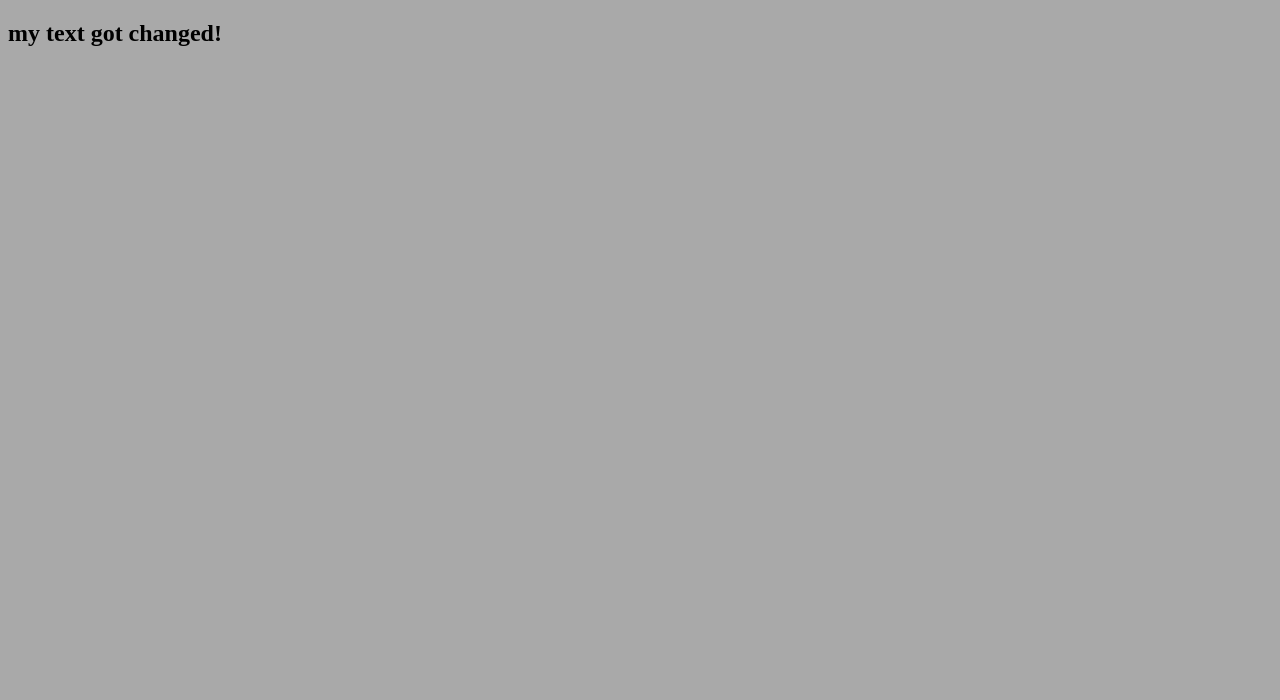
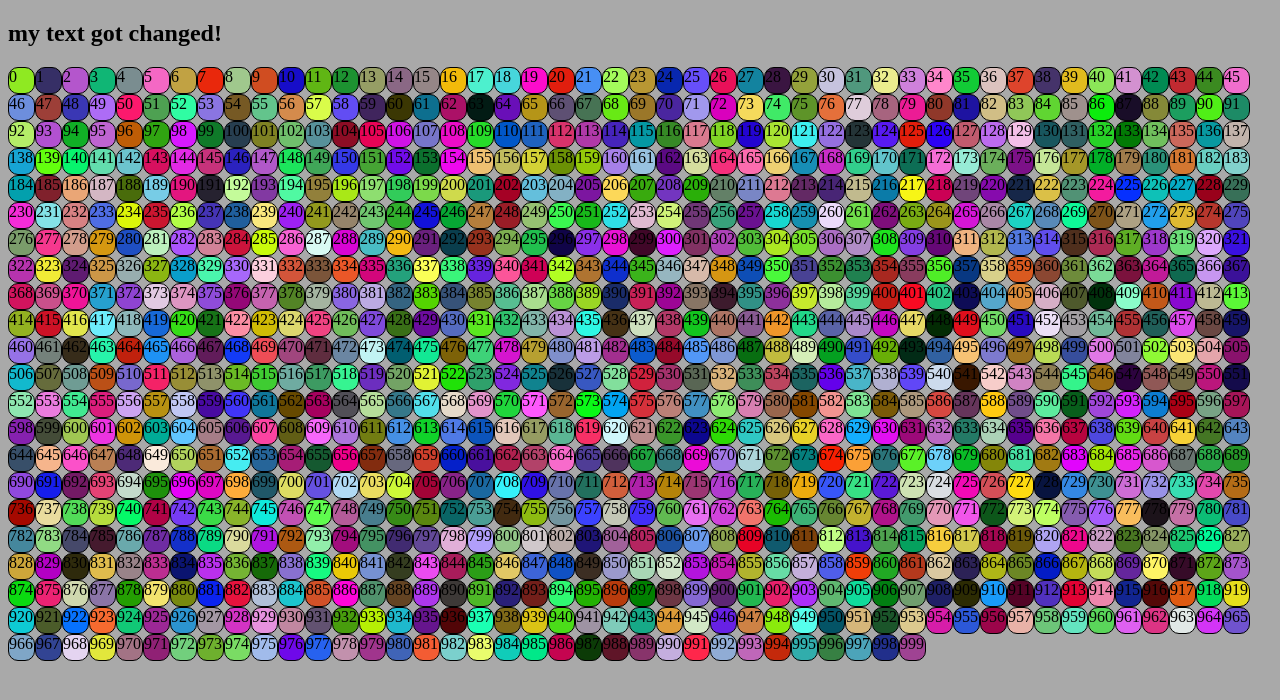
Before and after one commit to ga-sei-lessons/425-color-quilt, a plain HTML site: page index.html in a window 1280 px wide. Drawn offline with Linux system fonts and the light colour scheme.

Commit message:
breaktime

```diff
--- a/css/main.css
+++ b/css/main.css
@@ -1,3 +1,26 @@
+/* all variables are defined in the :root */
+:root {
+  /* all variables start with ttow dashed -- */
+  --side: 25px;
+  --primary-bg: darkgray;
+  /* --secodnary-bg:  */
+  /* --font-base: */
+}
+
 body {
-  background-color: darkgray;
+  background-color: var(--primary-bg);
 }
+
+.square {
+  /* var function lets us use a varaibvle */
+  height: var(--side);
+  width: var(--side);
+  border: 1px solid black;
+  border-radius: 10px;
+  display: inline-block;
+  /* rgb(red, green, blue) */
+  /* rgb(red, green, blue, alpha) */
+  /* #FF69B4: hexadecimals  */
+
+  background-color: rgba(25, 89, 0, .1);
+}
--- a/js/app.js
+++ b/js/app.js
@@ -17,11 +17,42 @@ const changeH2 = () => {
   document.querySelector('h2').innerText = 'my text got changed!'
 }
 
+// makes a random rgb value for us
+const randomRGB = () => {
+  // Math.random() -- returns 'semi-random' between 0 and 1
+  // multiplying Math.random() * high value of the range
+  // Math.floor -- rounds down
+  // Math.ceil -- rounds up
+  // Math.round -- does normal rouding (pivots at .5)
+  // console.log('our random number is:',  Math.floor(Math.random() * 256))
+  const red =  Math.floor(Math.random() * 256)
+  const green =  Math.floor(Math.random() * 256)
+  const blue =  Math.floor(Math.random() * 256)
+  const rgbString = `rgb(${red},${green},${blue})`
+  // const rgbString = 'rgb(' + red + ',' + green + ',' + blue + ')'
+  // console.log('our random string:', rgbString)
+  return rgbString
+}
+
+randomRGB() // just for testers
+
+const generateQuilt = numberOfSquares => {
+  // addding many divs to the DOM
+  for (let i = 0; i < numberOfSquares; i++) {
+    // create a new div
+    const square = document.createElement('div')
+    // add a css class to the div to give it some color
+    square.classList.add('square')
+    // add a one off style of background color of random color
+    square.style.backgroundColor = randomRGB()
+    square.innerText = i
+    // append the div to the body
+    document.querySelector('body').append(square)
+  }
+}
+
 document.addEventListener('DOMContentLoaded', () => {
   addH2()
   changeH2()
-  // addding 1000 divs to the DOM
-  for (let i = 0; i < 1000; i++) {
-    console.log(i)
-  }
+  generateQuilt(1000)
 })
```
